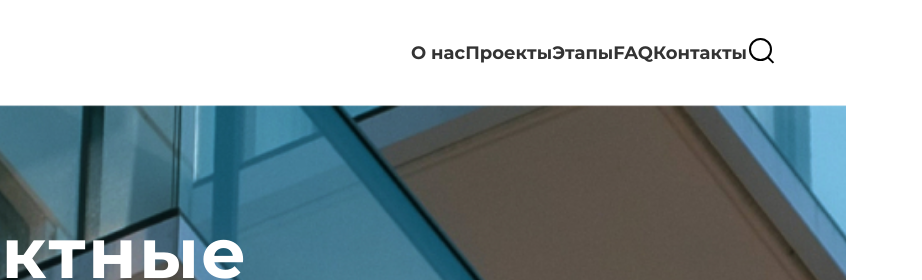
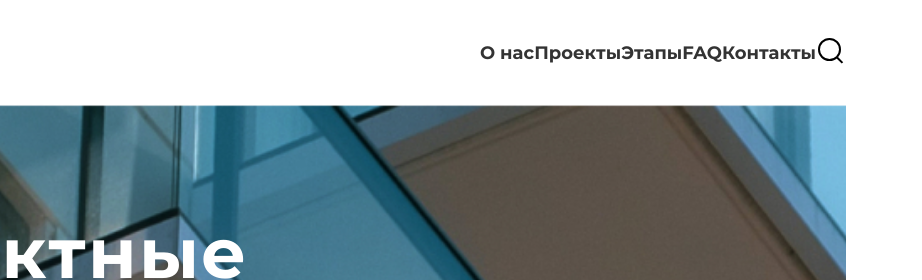
Before and after one commit to Shafeevms/layout-evklid, a plain HTML site: page index.html in a window 1280 px wide. Shown: the top 280 px of the page, 358-1280 px from the left. Drawn offline with Linux system fonts and the light colour scheme.

Commit message:
new 17.08

```diff
--- a/css/styles.css
+++ b/css/styles.css
@@ -46,7 +46,6 @@ body {
   padding-bottom: 15px;
   justify-content: space-between;
   align-items: center;
-  margin-right: 69px;
 }
 
 .navigation__list {
```
